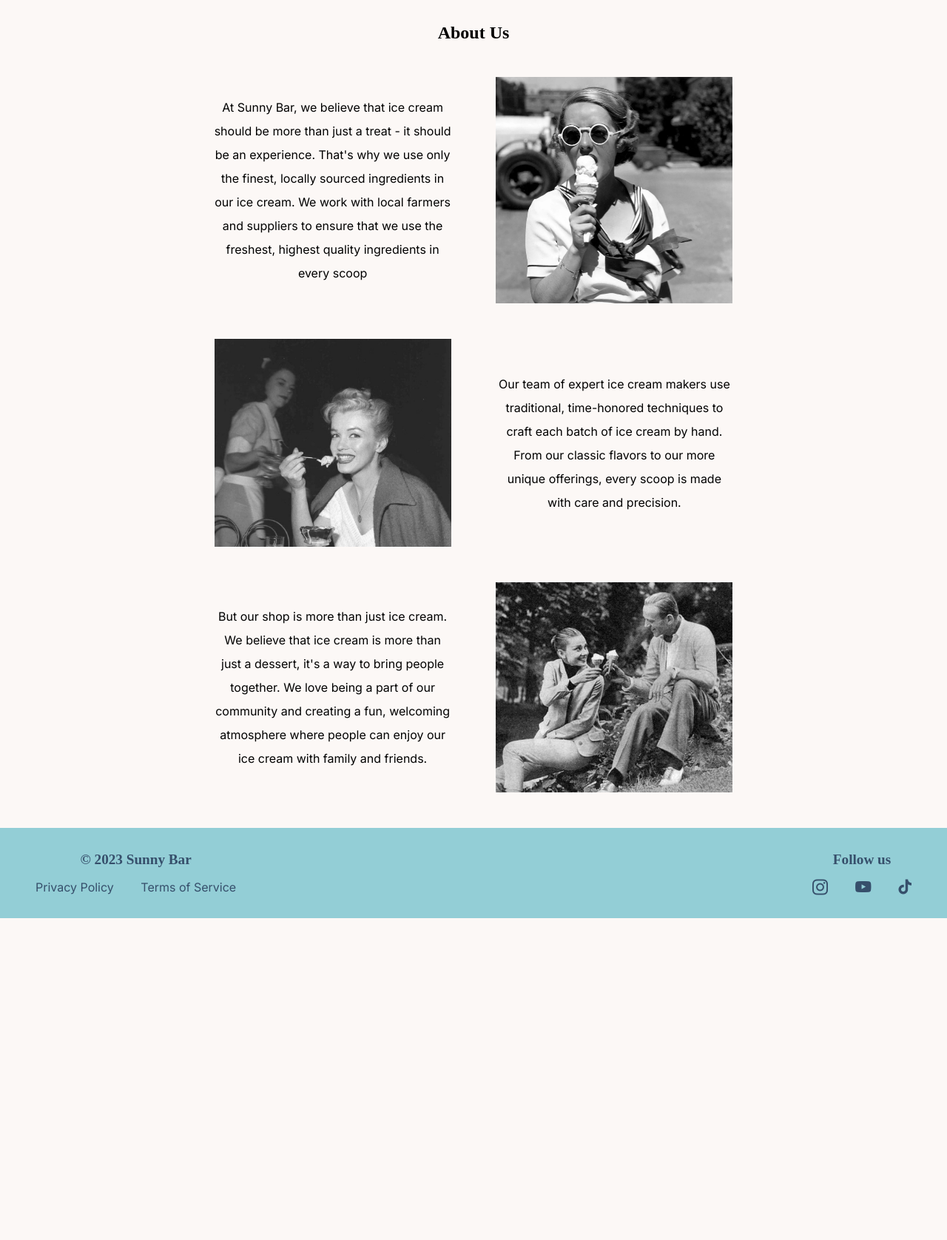
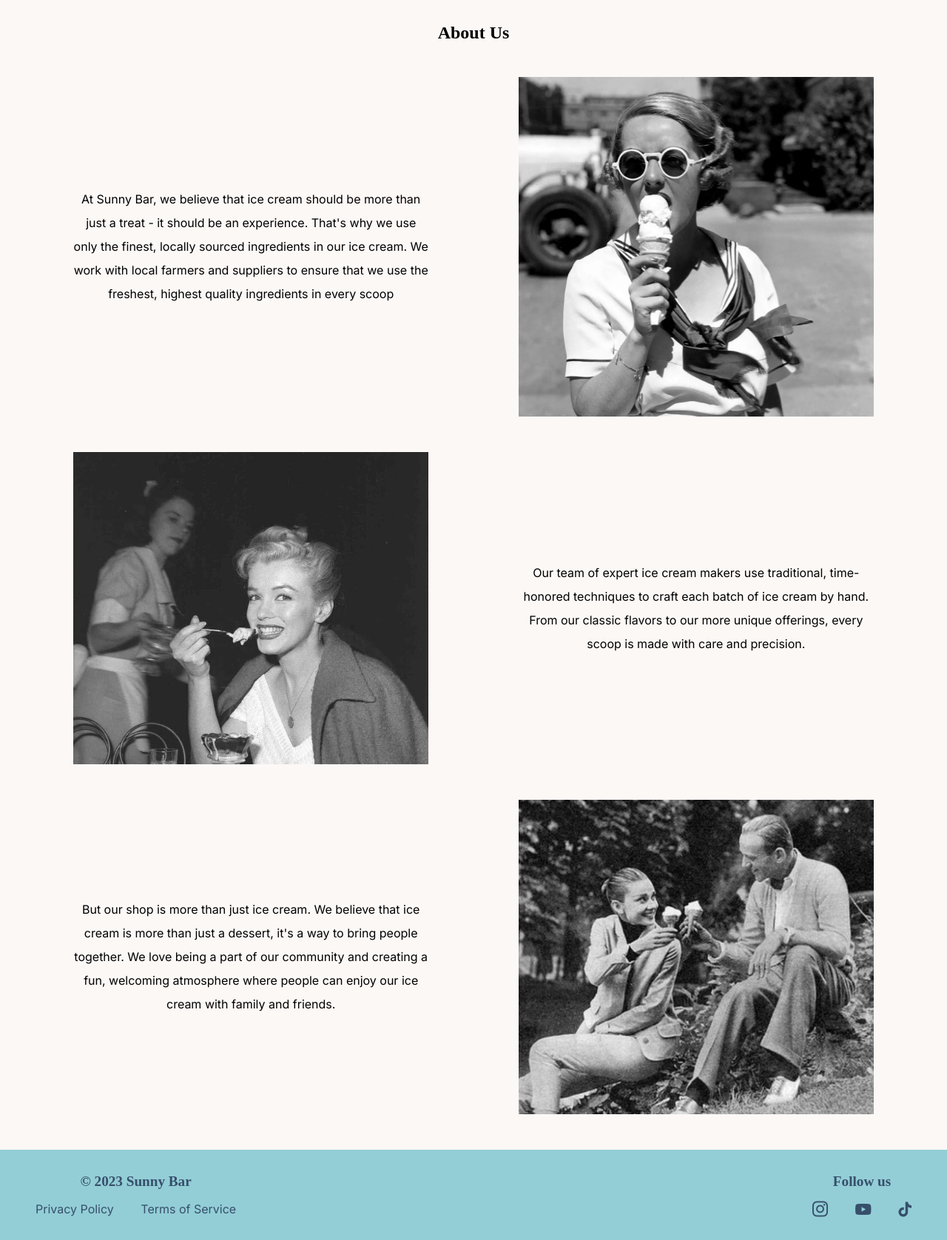
Before and after one commit to connniew/sunny-bar, a PHP site: page /aboutus.php in a window 1280 px wide. Shown: the part 149-1825 px from the top of the page at 74% size. Before the commit the page ends 1390 px from the top, so only its background shows below. Run offline with PHP 8.4, Linux system fonts and the light colour scheme; some libraries are stand-ins or nearby versions; some web fonts are replaced.

Commit message:
Added desktop versions

```diff
--- a/styles/aboutus.css
+++ b/styles/aboutus.css
@@ -64,10 +64,21 @@
 }
 
 /* Large devices (desktops, 992px and up) */
-@media (min-width: 992px) {}
+@media (min-width: 992px) {
+    .card {
+        gap: 10%;
+    }
+    .card__image, .card__content {
+        width: 25rem;
+    }
+}
 
 /* X-Large devices (large desktops, 1200px and up) */
-@media (min-width: 1200px) {}
+@media (min-width: 1200px) {
+    .card__image, .card__content {
+        width: 30rem;
+    }
+}
 
 /* XX-Large devices (larger desktops, 1400px and up) */
 @media (min-width: 1400px) {}
```
